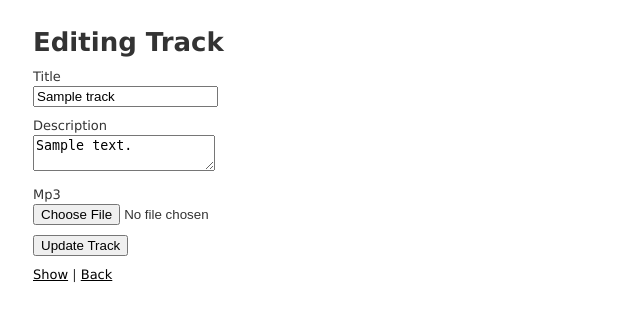
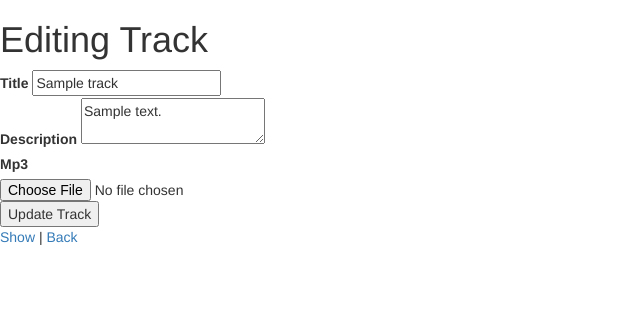
Before and after one commit to yokecph/klogskabet-cms, a Rails app: page /tracks/1/edit in a window 1280 px wide. Shown: the top 321 px of the page, without its empty margins (0-640 px from the left). Run offline with Rails 7, Linux system fonts and the light colour scheme; tables that the repository leaves empty hold one stand-in row (values such as "Sample post"); style sheets or scripts are compiled from the project's sources; parts of the project's set-up code (start-up, migrations or seed data) failed here and were passed over; some libraries are stand-ins or nearby versions.

Commit message:
Enable Bootstrap

```diff
--- a/app/assets/stylesheets/application.css
+++ b/app/assets/stylesheets/application.scss
@@ -13,3 +13,5 @@
  *= require_tree .
  *= require_self
  */
+
+@import 'bootstrap';
--- a/app/assets/stylesheets/devices.scss
+++ /dev/null
@@ -1,3 +0,0 @@
-// Place all the styles related to the Devices controller here.
-// They will automatically be included in application.css.
-// You can use Sass (SCSS) here: http://sass-lang.com/
--- a/app/assets/stylesheets/galleries.scss
+++ /dev/null
@@ -1,3 +0,0 @@
-// Place all the styles related to the Galleries controller here.
-// They will automatically be included in application.css.
-// You can use Sass (SCSS) here: http://sass-lang.com/
--- a/app/assets/stylesheets/images.scss
+++ /dev/null
@@ -1,3 +0,0 @@
-// Place all the styles related to the Images controller here.
-// They will automatically be included in application.css.
-// You can use Sass (SCSS) here: http://sass-lang.com/
--- a/app/assets/stylesheets/interval_images.scss
+++ /dev/null
@@ -1,3 +0,0 @@
-// Place all the styles related to the IntervalImages controller here.
-// They will automatically be included in application.css.
-// You can use Sass (SCSS) here: http://sass-lang.com/
--- a/app/assets/stylesheets/intervals.scss
+++ /dev/null
@@ -1,3 +0,0 @@
-// Place all the styles related to the Intervals controller here.
-// They will automatically be included in application.css.
-// You can use Sass (SCSS) here: http://sass-lang.com/
--- a/app/assets/stylesheets/playlists.scss
+++ /dev/null
@@ -1,3 +0,0 @@
-// Place all the styles related to the Playlists controller here.
-// They will automatically be included in application.css.
-// You can use Sass (SCSS) here: http://sass-lang.com/
--- a/app/assets/stylesheets/quiz_options.scss
+++ /dev/null
@@ -1,3 +0,0 @@
-// Place all the styles related to the QuizOptions controller here.
-// They will automatically be included in application.css.
-// You can use Sass (SCSS) here: http://sass-lang.com/
--- a/app/assets/stylesheets/quizzes.scss
+++ /dev/null
@@ -1,3 +0,0 @@
-// Place all the styles related to the Quizzes controller here.
-// They will automatically be included in application.css.
-// You can use Sass (SCSS) here: http://sass-lang.com/
--- a/app/assets/stylesheets/scaffolds.scss
+++ /dev/null
@@ -1,84 +0,0 @@
-body {
-  background-color: #fff;
-  color: #333;
-  margin: 33px;
-  font-family: verdana, arial, helvetica, sans-serif;
-  font-size: 13px;
-  line-height: 18px;
-}
-
-p, ol, ul, td {
-  font-family: verdana, arial, helvetica, sans-serif;
-  font-size: 13px;
-  line-height: 18px;
-}
-
-pre {
-  background-color: #eee;
-  padding: 10px;
-  font-size: 11px;
-}
-
-a {
-  color: #000;
-
-  &:visited {
-    color: #666;
-  }
-
-  &:hover {
-    color: #fff;
-    background-color: #000;
-  }
-}
-
-th {
-  padding-bottom: 5px;
-}
-
-td {
-  padding: 0 5px 7px;
-}
-
-div {
-  &.field, &.actions {
-    margin-bottom: 10px;
-  }
-}
-
-#notice {
-  color: green;
-}
-
-.field_with_errors {
-  padding: 2px;
-  background-color: red;
-  display: table;
-}
-
-#error_explanation {
-  width: 450px;
-  border: 2px solid red;
-  padding: 7px 7px 0;
-  margin-bottom: 20px;
-  background-color: #f0f0f0;
-
-  h2 {
-    text-align: left;
-    font-weight: bold;
-    padding: 5px 5px 5px 15px;
-    font-size: 12px;
-    margin: -7px -7px 0;
-    background-color: #c00;
-    color: #fff;
-  }
-
-  ul li {
-    font-size: 12px;
-    list-style: square;
-  }
-}
-
-label {
-  display: block;
-}
--- a/app/assets/stylesheets/themes.scss
+++ /dev/null
@@ -1,3 +0,0 @@
-// Place all the styles related to the Themes controller here.
-// They will automatically be included in application.css.
-// You can use Sass (SCSS) here: http://sass-lang.com/
--- a/app/assets/stylesheets/timelines.scss
+++ /dev/null
@@ -1,3 +0,0 @@
-// Place all the styles related to the Timelines controller here.
-// They will automatically be included in application.css.
-// You can use Sass (SCSS) here: http://sass-lang.com/
--- a/app/assets/stylesheets/tracks.scss
+++ /dev/null
@@ -1,3 +0,0 @@
-// Place all the styles related to the Tracks controller here.
-// They will automatically be included in application.css.
-// You can use Sass (SCSS) here: http://sass-lang.com/
--- a/app/assets/stylesheets/video_galleries.scss
+++ /dev/null
@@ -1,3 +0,0 @@
-// Place all the styles related to the VideoGalleries controller here.
-// They will automatically be included in application.css.
-// You can use Sass (SCSS) here: http://sass-lang.com/
--- a/app/assets/stylesheets/videos.scss
+++ /dev/null
@@ -1,3 +0,0 @@
-// Place all the styles related to the Videos controller here.
-// They will automatically be included in application.css.
-// You can use Sass (SCSS) here: http://sass-lang.com/
```
